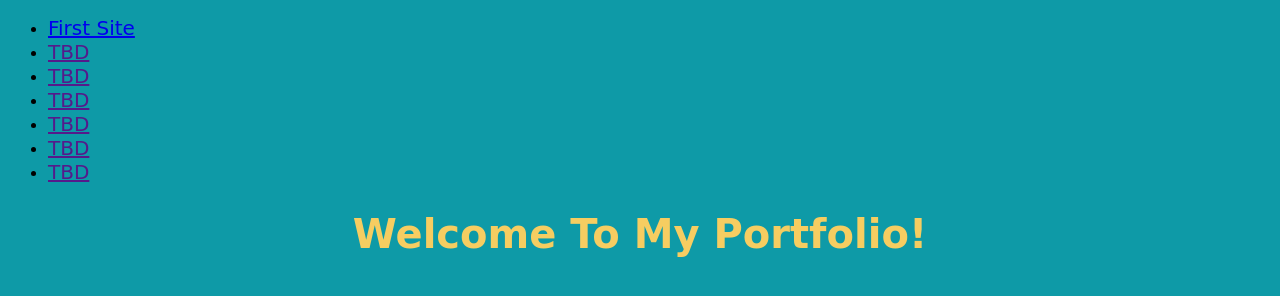
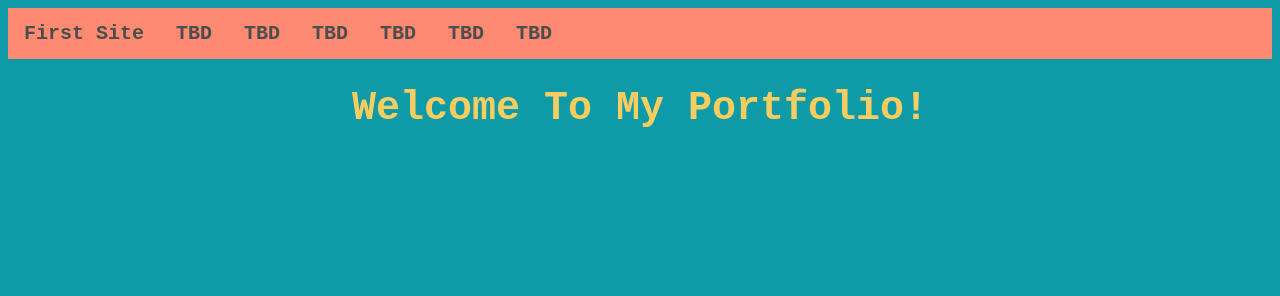
Before and after one commit to Ms-Heft-s-Classroom/first-website-kellyb11, a plain HTML site: page index.html in a window 1280 px wide. Drawn offline with Linux system fonts and the light colour scheme.

Commit message:
Update style-index.css
Added ul, li, and li a styles. Also redid some colors.

```diff
--- a/style-index.css
+++ b/style-index.css
@@ -1,6 +1,6 @@
 body {
   background: #0e9aa7;
-  font-family: cursive;
+  font-family: monospace;
 }
 
 h1 {
@@ -10,19 +10,12 @@ h1 {
 }
 
 h2 {
-  color: #f6cd61;
-  text-align: center;
-  font-size: 40px;
-}
-
-h3 {
   font-size: 30px;
   float: left;
   color: #f6cd61;
 }
 
 p {
-  font-family: monospace;
   color: #4a4e4d;
 }
 
@@ -34,6 +27,24 @@ img {
   width: 250px;
 }
 
-a {
+ul {
+  list-style-type: none;
+  margin: 0;
+  padding: 0;
+  overflow: hidden;
+  background-color: #fe8a71;
+}
+
+li {
+  float: left;
+}
+
+li a {
   font-size: 20px;
+  display: block;
+  text-align: center;
+  padding: 14px 16px;
+  color: #4a4e4d;
+  font-weight: bold;
+  text-decoration: none;
 }
```
